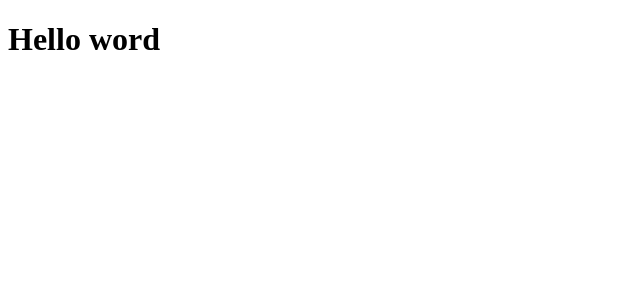
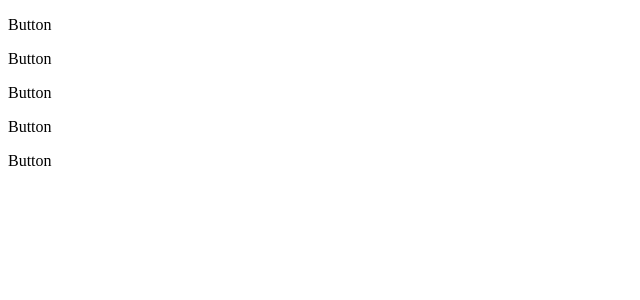
Before and after one commit to HumbertoQueiroz/React, a React (Vite) app in the folder aulas/01-fundamentos-reactjs/: page / in a window 1280 px wide. Shown: the top 300 px of the page, without its empty margins (0-640 px from the left). Built offline with nearby package versions, Linux system fonts and the light colour scheme.

Commit message:
Configurações iniciais

```diff
--- a/aulas/01-fundamentos-reactjs/src/App.jsx
+++ b/aulas/01-fundamentos-reactjs/src/App.jsx
@@ -1,12 +1,15 @@
-import { useState } from 'react'
+/*import {Post} from './Post'*/
+import {Button} from "./Post"
 
 
-function App() {
-  const [count, setCount] = useState(0)
-
+export function App() {
   return (
-    <h1>Hello word</h1>
+    <div>
+      <Button />
+      <Button />
+      <Button />
+      <Button />
+      <Button />
+    </div>
   )
 }
-
-export default App
--- /dev/null
+++ b/aulas/01-fundamentos-reactjs/src/Post.jsx
@@ -0,0 +1,11 @@
+export function Button(){
+    return <p>Button</p>
+}
+
+/*function Post(){
+    return <p>Post</p>
+}
+
+export default Post
+
+*/
--- a/aulas/01-fundamentos-reactjs/src/main.jsx
+++ b/aulas/01-fundamentos-reactjs/src/main.jsx
@@ -1,6 +1,6 @@
 import React from 'react'
 import ReactDOM from 'react-dom/client'
-import App from './App.jsx'
+import {App} from './App.jsx'
 
 ReactDOM.createRoot(document.getElementById('root')).render(
   <React.StrictMode>
```
Also changed, not shown: 2 other files (tests, documents, lock files or other folders).
